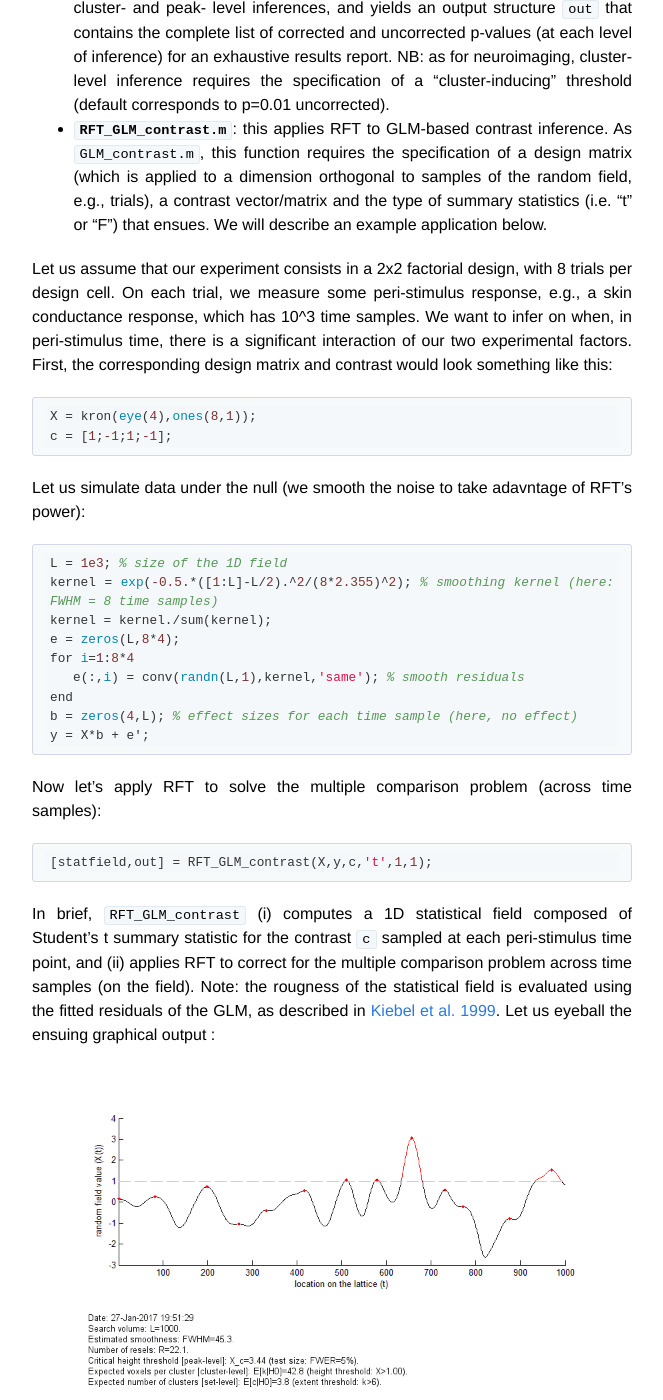
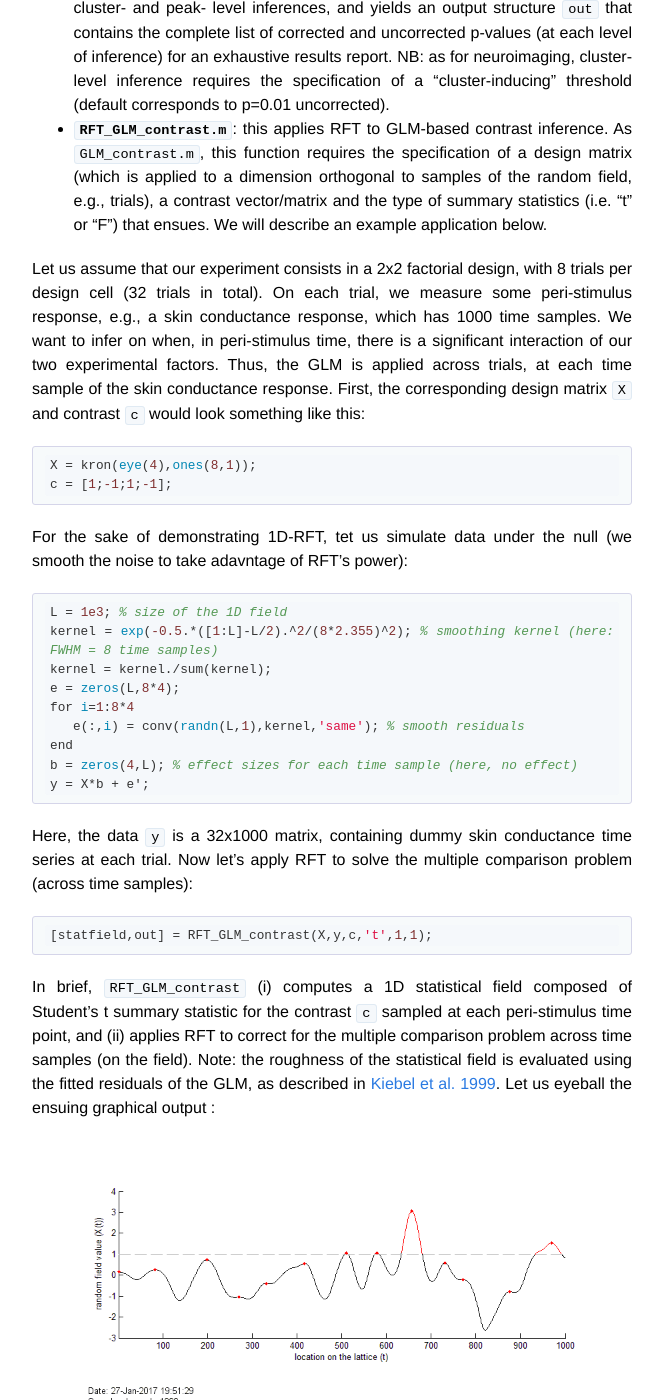
Before and after one commit to MBB-team/VBA-toolbox, a Jekyll site: the page built from _wiki/statistical-models.md, in a window 1280 px wide and 1400 px high, scrolled down 3220 px. Shown: the whole window, without its empty margins (308-971 px from the left). Built offline with Jekyll 4.4.1, drawn with Linux system fonts in a browser that asks for light colours; nearby versions of some CDN libraries; formulas are drawn with MathJax 3.

Commit message:
Update statistical-models.md

````diff
--- a/_wiki/statistical-models.md
+++ b/_wiki/statistical-models.md
@@ -49,15 +49,14 @@ VBA includes a simple version of RFT, which obtains when applied to 1D signals (
 - **`RFT_main.m`**: this is a generic call to 1D-RFT, which can be tailored to any user-specific application. It deals with different sorts of random fields, namely: Gaussian, Student's t or Fisher's F. It provides corrected p-values for set-, cluster- and peak- level inferences, and yields an output structure `out` that contains the complete list of corrected and uncorrected p-values (at each level of inference) for an exhaustive results report. NB: as for neuroimaging, cluster-level inference requires the specification of a "cluster-inducing" threshold (default corresponds to p=0.01 uncorrected).
 - **`RFT_GLM_contrast.m`**: this applies RFT to GLM-based contrast inference. As `GLM_contrast.m`, this function requires the specification of a design matrix (which is applied to a dimension orthogonal to samples of the random field, e.g., trials), a contrast vector/matrix and the type of summary statistics (i.e. "t" or "F") that ensues. We will describe an example application below.
 
-Let us assume that our experiment consists in a 2x2 factorial design, with 8 trials per design cell. On each trial, we measure some peri-stimulus response, e.g., a skin conductance response, which has 10^3 time samples. We want to infer on when, in peri-stimulus time, there is a significant interaction of our two experimental factors.
-First, the corresponding design matrix and contrast would look something like this:
+Let us assume that our experiment consists in a 2x2 factorial design, with 8 trials per design cell (32 trials in total). On each trial, we measure some peri-stimulus response, e.g., a skin conductance response, which has 1000 time samples. We want to infer on when, in peri-stimulus time, there is a significant interaction of our two experimental factors. Thus, the GLM is applied across trials, at each time sample of the skin conductance response. First, the corresponding design matrix `X` and contrast `c` would look something like this:
 
 ```matlab
 X = kron(eye(4),ones(8,1));
 c = [1;-1;1;-1];
 ```
 
-Let us simulate data under the null (we smooth the noise to take adavntage of RFT's power):
+For the sake of demonstrating 1D-RFT, tet us simulate data under the null (we smooth the noise to take adavntage of RFT's power):
 
 ```matlab
 L = 1e3; % size of the 1D field
@@ -71,13 +70,13 @@ b = zeros(4,L); % effect sizes for each time sample (here, no effect)
 y = X*b + e';
 ```
 
-Now let's apply RFT to solve the multiple comparison problem (across time samples):
+Here, the data `y` is a 32x1000 matrix, containing dummy skin conductance time series at each trial. Now let's apply RFT to solve the multiple comparison problem (across time samples):
 
 ```matlab
 [statfield,out] = RFT_GLM_contrast(X,y,c,'t',1,1);
 ```
 
-In brief, `RFT_GLM_contrast` (i) computes a 1D statistical field composed of Student's t summary statistic for the contrast `c` sampled at each peri-stimulus time point, and (ii) applies RFT to correct for the multiple comparison problem across time samples (on the field). Note: the rougness of the statistical field is evaluated using the fitted residuals of the GLM, as described in [Kiebel et al. 1999](https://www.ncbi.nlm.nih.gov/pubmed/10600421). Let us eyeball the ensuing graphical output :
+In brief, `RFT_GLM_contrast` (i) computes a 1D statistical field composed of Student's t summary statistic for the contrast `c` sampled at each peri-stimulus time point, and (ii) applies RFT to correct for the multiple comparison problem across time samples (on the field). Note: the roughness of the statistical field is evaluated using the fitted residuals of the GLM, as described in [Kiebel et al. 1999](https://www.ncbi.nlm.nih.gov/pubmed/10600421). Let us eyeball the ensuing graphical output :
 
 ![]({{ site.baseurl }}/images/wiki/1D-RFT.bmp)
 
````
